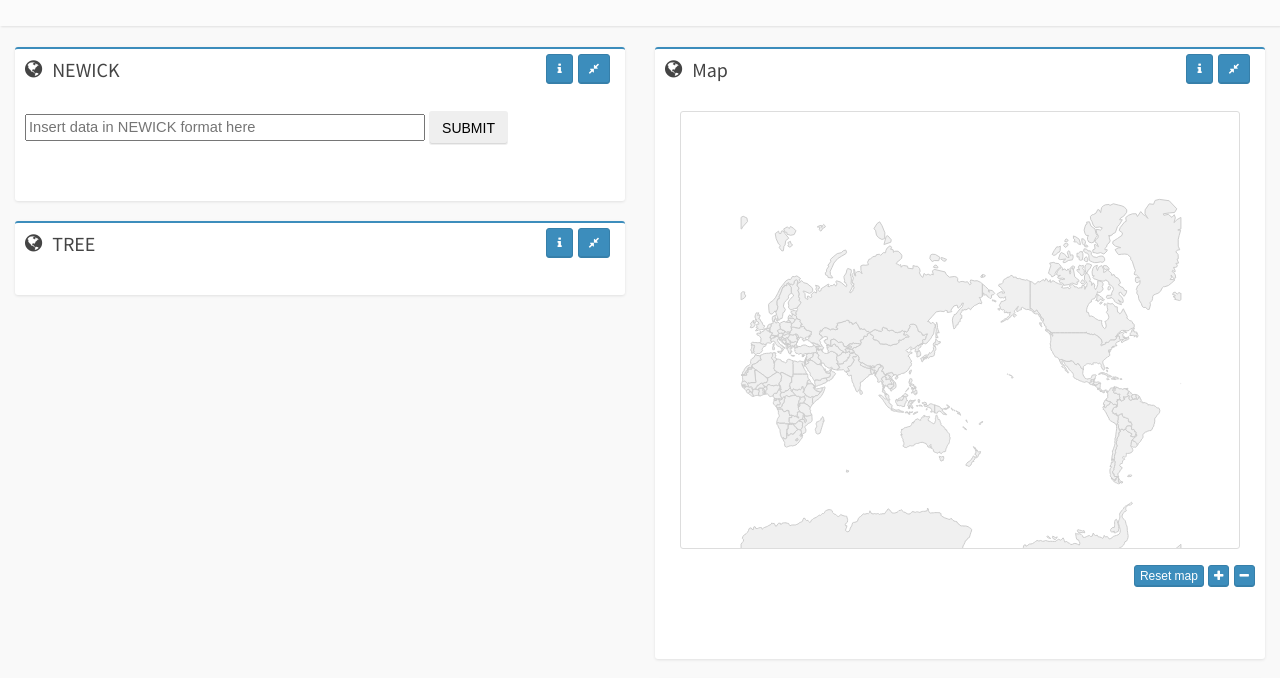
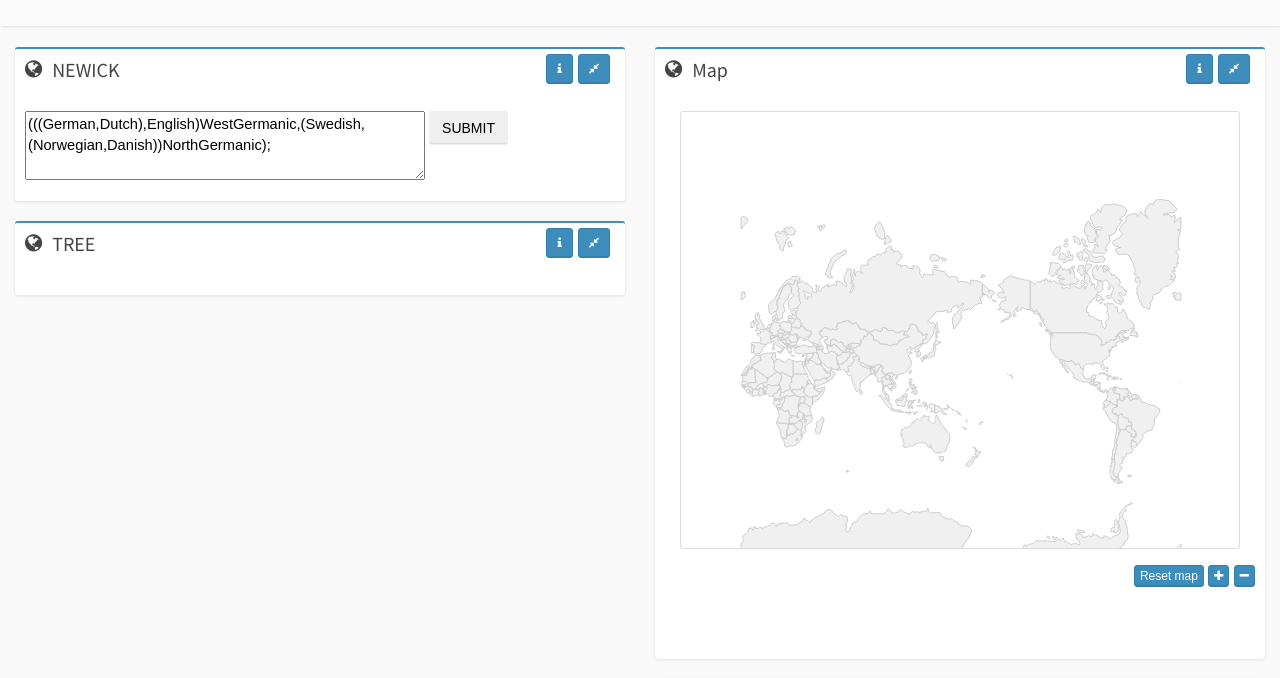
Before and after one commit to dighl/TREX, a plain HTML site: page index.html in a window 1280 px wide. Shown: the part 66-744 px from the top of the page. Drawn offline with nearby package versions, Linux system fonts and the light colour scheme.

Commit message:
update newick insertion using textarea ow

```diff
--- a/index.html
+++ b/index.html
@@ -81,7 +81,13 @@
                             </h3>
                           </div>
                           <div class="box-body" style="height: 100px;" id="newickinsert">
-                            <input id="newick_string" type="text" onkeyup="checkfortreeparse(event);" onclick="focus();" placeholder="Insert data in NEWICK format here" value="" style="width:400px" />
+                            <textarea id="newick_string" type="text"
+                            onkeyup="checkfortreeparse(event);"
+                            onclick="focus();" placeholder="Insert data in NEWICK format here"
+                            value=""
+                            rows=3
+                            cols=50
+                            style="width:400px">(((German,Dutch),English)WestGermanic,(Swedish,(Norwegian,Danish))NorthGermanic);</textarea>
                             <button class="btn submit" onclick="parseTree();">SUBMIT</button>
 
                             <div id="newickinfo">&nbsp;</div>
```
